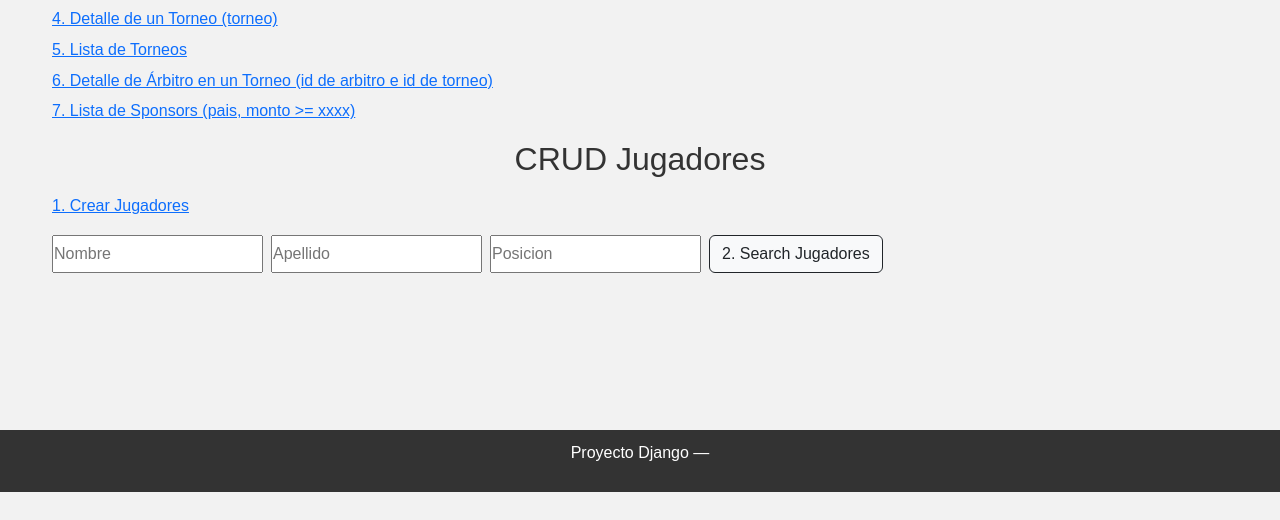
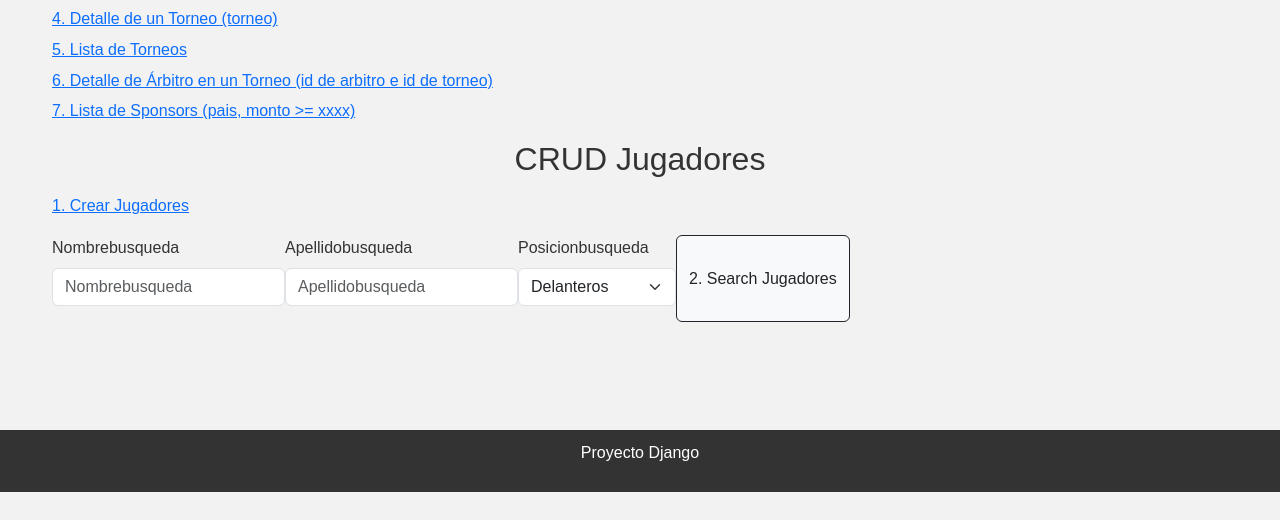
Before and after one commit to carlosroblesdominguez/proyecto-parte1_CarlosRoblesDominguez, a Django app: page / in a window 1280 px wide. Shown: the part 280-800 px from the top of the page. Run offline with Django 5.2, Linux system fonts and the light colour scheme; some libraries are stand-ins or nearby versions.

Commit message:
CRUD 1 "Funcionando"

```diff
--- a/eventos_deportivos/forms.py
+++ b/eventos_deportivos/forms.py
@@ -52,23 +52,28 @@ class JugadorModelForm(forms.ModelForm):
         return cleaned_data
 # Jugador buscar
 class BusquedaJugadorForm(forms.Form):
-    nombreBusqueda=forms.CharField()
-    apellidoBusqueda=forms.CharField()
+    nombreBusqueda=forms.CharField(required=True)
+    apellidoBusqueda=forms.CharField(required=False)
     posicionBusqueda=forms.ChoiceField(choices=Jugador.POSICIONES,required=True)
 
     def clean(self):
         cleaned_data = super().clean()
 
-        nombreBusqueda=self.cleaned_data.get('nombreBusqueda') or ''
-        apellidoBusqueda=self.cleaned_data.get('apellidosBusqueda') or ''
-        posicionBusqueda=self.cleaned_data.get('posicionBusqueda') or ''
+        nombre=self.cleaned_data.get('nombreBusqueda')
+        apellido=self.cleaned_data.get('apellidosBusqueda')
+        posicion=self.cleaned_data.get('posicionBusqueda')
 
-        if(nombreBusqueda == '' and apellidoBusqueda == ''):
-            self.add_error('Debes introducir al menos el nombre o el apellido')
-        else:
-            if((nombreBusqueda != "" and len(nombreBusqueda) < 3)or(apellidoBusqueda != "" and len(apellidoBusqueda) < 3)and(posicionBusqueda != "" and len(posicionBusqueda)<3)):
-                self.add_error('Debe introducir al menos 3 caracteres en almenos uno de los 2, nombre o apellido y en posicion obligatorio')
-        return self.cleaned_data
+        # Validación: al menos nombre o apellido debe estar rellenado
+        if(not nombre):
+            self.add_error('nombreBusqueda',"Debes introducir el nombre")
+
+        # Validación de longitud mínima
+        if (nombre and len(nombre)<3):
+            self.add_error('nombreBusqueda',"Debe introducir al menos 3 caracteres")
+        if (apellido and len(apellido)<3):
+            self.add_error('apellidoBusqueda',"Debe introducir al menos 3 caracteres")
+
+        return cleaned_data
 '''
 # Equipo
 class EquipoForm(forms.Form):
--- a/eventos_deportivos/templates/eventos_deportivos/base.html
+++ b/eventos_deportivos/templates/eventos_deportivos/base.html
@@ -38,7 +38,7 @@
 </main>
 
 <footer>
-    <p>Proyecto Django — {{ now|date:"Y" }}</p>
+    <p>Proyecto Django</p>
 </footer>
 
 </body>
--- a/eventos_deportivos/templates/eventos_deportivos/index.html
+++ b/eventos_deportivos/templates/eventos_deportivos/index.html
@@ -17,11 +17,10 @@
 </ul>
 <h2>CRUD Jugadores</h2>
 <ul>
+    {% load django_bootstrap5 %}
     <li><a href="{% url 'jugador_create' %}">1. Crear Jugadores</a></li>
     <form action="{% url 'jugador_buscar' %}" class="d-flex mt-3" role="search" method="GET">
-        <input name="nombreBusqueda" class="fomr-control me-2" type="search" placeholder="Nombre" aria-label="Search"></input>
-        <input name="apellidoBusqueda" class="fomr-control me-2" type="search" placeholder="Apellido" aria-label="Search"></input>
-        <input name="posicionBusqueda" class="fomr-control me-2" type="search" placeholder="Posicion" aria-label="Search"></input>
+        {% bootstrap_form formulario %}
         <button class="btn btn-light btn-outline-dark" type="submit">2. Search Jugadores</button>
     </form>
 </ul>
--- a/eventos_deportivos/templates/eventos_deportivos/jugadores/jugador_buscar.html
+++ b/eventos_deportivos/templates/eventos_deportivos/jugadores/jugador_buscar.html
@@ -10,6 +10,7 @@
         <th>Nombre</th>
         <th>Apellido</th>
         <th>Posición</th>
+        <th>Fecha Nacimiento</th>
         <th>Partidos</th>
         <th>Goles</th>
         <th>Asistencias</th>
--- a/eventos_deportivos/views.py
+++ b/eventos_deportivos/views.py
@@ -11,7 +11,8 @@ def index(request):
     Muestra enlaces a todas las URLs implementadas.
     Permite búsqueda rápida para URLs que requieren parámetros.
     """
-    return render(request, "eventos_deportivos/index.html")
+    formulario = BusquedaJugadorForm(request.GET or None)
+    return render(request, "eventos_deportivos/index.html",{"formulario":formulario})
 
 def error_404(request, exception):
     return render(request, 'eventos_deportivos/error_404.html', status=404)
@@ -266,7 +267,7 @@ def lista_torneos(request):
     return render(request, "eventos_deportivos/lista_torneos.html", contexto)
 
 # ----------------------------
-# URL9: Detalle de árbitro en un torneo
+# URL9: Detalle de árbitro en un torneo <input name="nombreBusqueda" class="fomr-control me-2" type="search" placeholder="Nombre" aria-label="Search"></input>
 # ----------------------------
 def detalle_arbitro_torneo(request, arbitro_id, torneo_id):
     """
@@ -359,49 +360,38 @@ def jugador_create(request):
 
 # LEER
 def jugador_buscar(request):
+    mensaje_busqueda = ""
+    jugadores = Jugador.objects.none() # Por defecto vacio
+    formulario = BusquedaJugadorForm(request.GET or None)
+
     if(len(request.GET)>0):
-        formulario = BusquedaJugadorForm(request.GET)
+
         if formulario.is_valid():
-            mensaje_busqueda="Se ha buscado por los siguientes valores:\n"
             nombreBusqueda=formulario.cleaned_data.get('nombreBusqueda')
             apellidoBusqueda=formulario.cleaned_data.get('apellidoBusqueda')
             posicionBusqueda=formulario.cleaned_data.get('posicionBusqueda')
 
-            QSjugadores=Jugador.objects.select_related("eventos_deportivos").prefetch_related("jugadores")
+            # --- mensaje de filtros  ---
+            filtros_aplicados = []
+            if nombreBusqueda:
+                filtros_aplicados.append(f"Nombre contiene '{nombreBusqueda}'")
+            if apellidoBusqueda:
+                filtros_aplicados.append(f"Apellido contiene '{apellidoBusqueda}'")
+            filtros_aplicados.append(f"Posicion = '{posicionBusqueda}'")
+            mensaje_busqueda = " | ".join(filtros_aplicados)
 
-            if(nombreBusqueda != "" or apellidoBusqueda != ""):
-                QSjugadores = QSjugadores.filter(Q(nombre__icontains=nombreBusqueda)|Q(apellido_icontains=apellidoBusqueda))
-                mensaje_busqueda += "Nombre o Apellido que contenga "+nombreBusqueda+" y "+apellidoBusqueda+"\n"
+            # --- Construccion del filtro ---
+            filtros = Q(posicion=posicionBusqueda) # Posicion obligatoria
+            if nombreBusqueda:
+                filtros &= Q(nombre__icontains=nombreBusqueda)
+            if apellidoBusqueda:
+                filtros &= Q(apellido__icontains=apellidoBusqueda)
 
-            if(len(posicionBusqueda)==1):
-                mensaje_busqueda +=" la posicion sea "+posicionBusqueda[0]
-                queryOR = Q(posicionBusqueda=posicionBusqueda[0])
+            jugadores = Jugador.objects.filter(filtros).select_related("estadisticas")
 
-                for posicionBusqueda in posicionBusqueda[1:]:
-                    mensaje_busqueda += " o " +posicionBusqueda[1]
-                    queryOR |= Q(posicionBusqueda=posicionBusqueda)
-                mensaje_busqueda+="\n"
-                QSjugadores=QSjugadores.filter(queryOR)
-    else:
-        formulario = BusquedaJugadorForm(None)
+            return render(request, 'eventos_deportivos/jugadores/jugador_buscar.html', {"formulario":formulario,"texto_busqueda":mensaje_busqueda,"jugadores":jugadores})
 
-    jugadores = QSjugadores.all()
-    return render(request, 'eventos_deportivos/jugadores/jugador_buscar.html', {"formulario":formulario,"texto_busqueda":mensaje_busqueda})
-
-    '''
-    formulario=BusquedaJugadorForm(request.GET)
-
-    if formulario.is_valid():
-        texto=formulario.cleaned_data.get("nombreBusqueda")
-        jugadores=Jugador.objects.select_related("estadisticas")
-        jugadores=jugadores.filter(Q(nombre__icontains=texto)|Q(apellido__icontains=texto)).all()
-        return render(request, 'eventos_deportivos/jugadores/jugador_buscar.html', {"jugadores":jugadores,"nombre_busqueda":texto})
-
-    if("HTTP_REFERER" in request.META):
-        return redirect(request.META["HTTP_REFERER"])
-    else:
-        return redirect("index")
-    '''
+    return render(request, 'eventos_deportivos/index.html',{"formulario":formulario})
 
 # EDITAR/ACTUALIZAR
 def jugador_editar(request,jugador_id):
```
